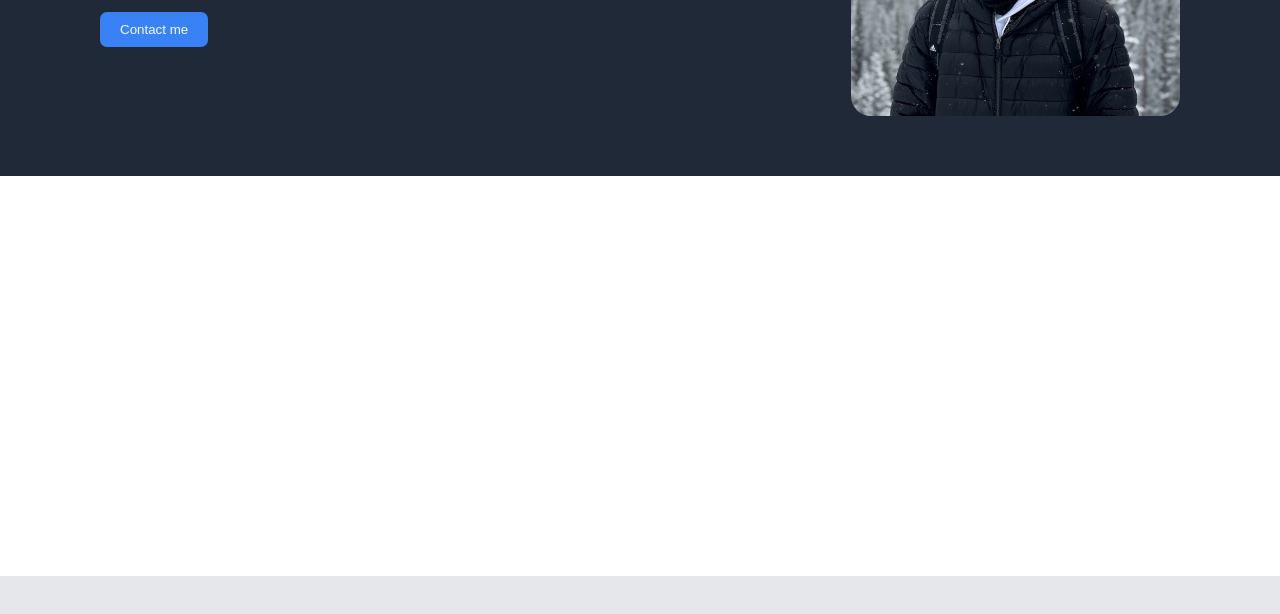
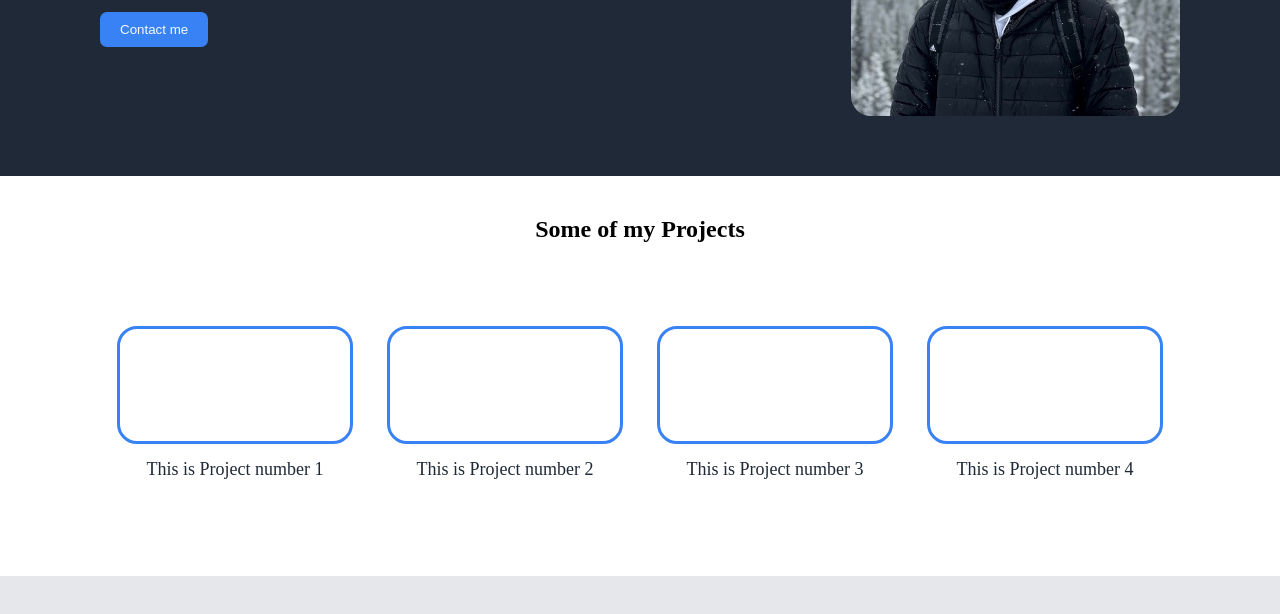
Before and after one commit to gabrieleinsfeld/odin_webpage, a plain HTML site: page index.html in a window 1280 px wide. Shown: the part 264-878 px from the top of the page. Drawn offline with Linux system fonts and the light colour scheme.

Commit message:
Add second container

```diff
--- a/index.html
+++ b/index.html
@@ -29,7 +29,25 @@
                </div>
         </div>
         <div id="container-2">
-
+            <div id="projects-title">Some of my Projects</div>
+            <div id="cards">
+                <div class="card">
+                    <div></div>
+                    <div>This is Project number 1</div>
+                </div>
+                <div class="card">
+                    <div></div>
+                    <div>This is Project number 2</div>
+                </div>
+                <div class="card">
+                    <div></div>
+                    <div>This is Project number 3</div>
+                </div>
+                <div class="card">
+                    <div></div>
+                    <div>This is Project number 4</div>
+                </div>
+            </div>
         </div>
         <div id="container-3">
 
--- a/style.css
+++ b/style.css
@@ -92,13 +92,60 @@ nav{
 
 
 /* Second Container */
-
 #container-2{
     background-color: white;
     padding-left: 100px;
     padding-right: 100px;
     height: 400px;
+    display: flex;
+    flex-direction: column;
+
 }
+#projects-title {
+    font-weight: bolder;
+    font-size: 24px;
+    padding-top: 40px;
+    text-align: center;
+}
+
+#cards{
+    display: flex;
+    flex-direction: row;
+    font-size: 24px;
+    justify-content: space-between;
+    width: 100%;
+    height: 80%;
+    text-align: center;
+
+}
+
+.card {
+    flex: 1;
+    padding: 10px;
+    margin: 10px;
+    display: flex;
+    flex-direction: column;
+    justify-content: center;
+    align-items: center;
+    color: #1F2937;
+    font-size: 18px;
+}
+
+.card div:nth-of-type(1){
+    margin-bottom: 15px;
+    height: 40%;
+    width: 100%;
+    border-radius: 20px;
+    border: solid 3px #3882F6;
+
+}
+
+
+
+
+
+
+
 #container-3{
     background-color: #E5E7EB;
     padding-left: 100px;
```
